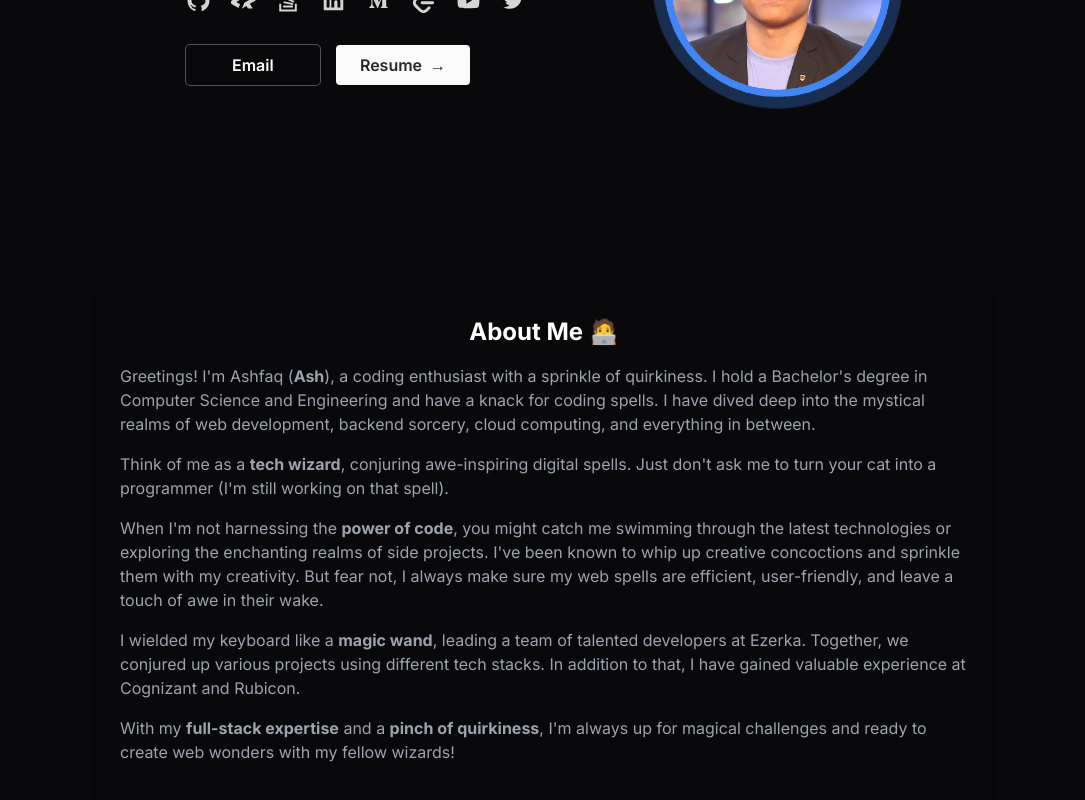
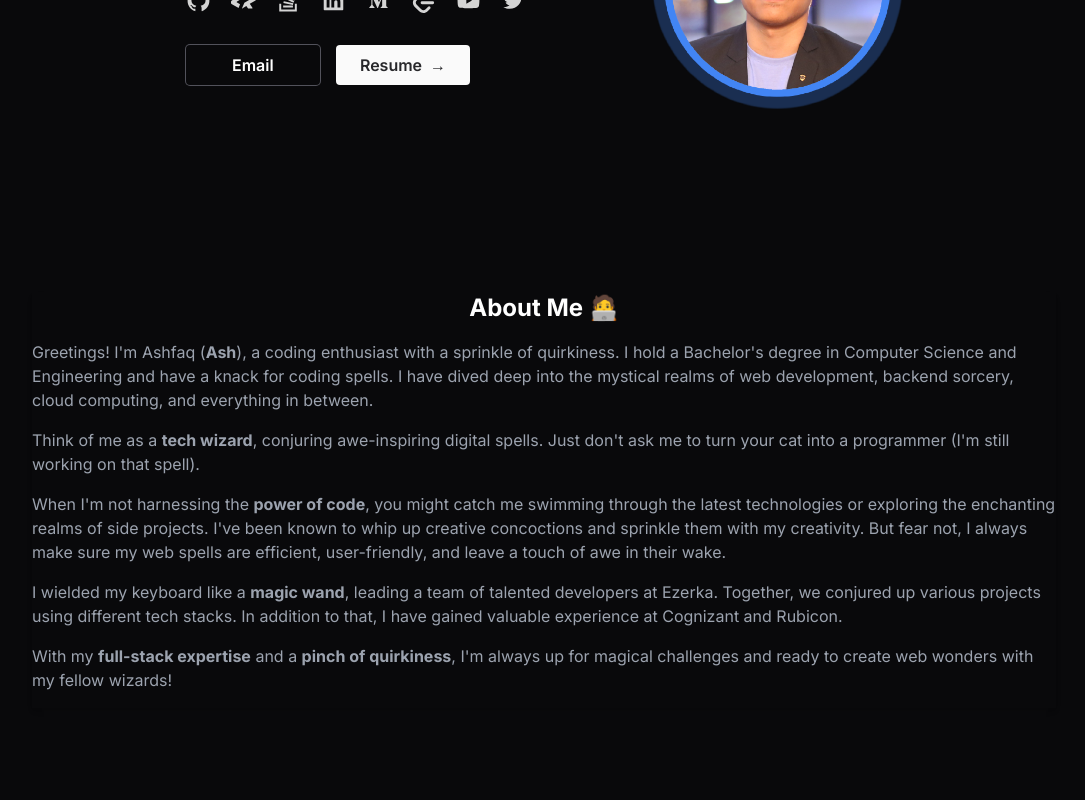
Before and after one commit to vamshikrishnaginna/portfolio, a Next.js app: page / in a window 1280 px wide. Shown: the part 412-1212 px from the top of the page, without its empty margins (96-1181 px from the left). Built offline with nearby package versions, Linux system fonts and the light colour scheme.

Commit message:
fix: Updated the padding of the about me component.

```diff
--- a/src/app/page.tsx
+++ b/src/app/page.tsx
@@ -133,7 +133,7 @@ const Page = () => {
             />
           </div>
         </div>
-        <div className="mx-auto mt-12 w-full max-w-4xl p-6 shadow-md sm:mt-0">
+        <div className="mx-auto mt-12 w-full max-w-5xl shadow-md sm:mt-0 ">
           <h2 className="mb-4 text-center text-2xl font-bold text-white duration-150 2xl:text-3xl">
             About Me 🧑‍💻
           </h2>
```
